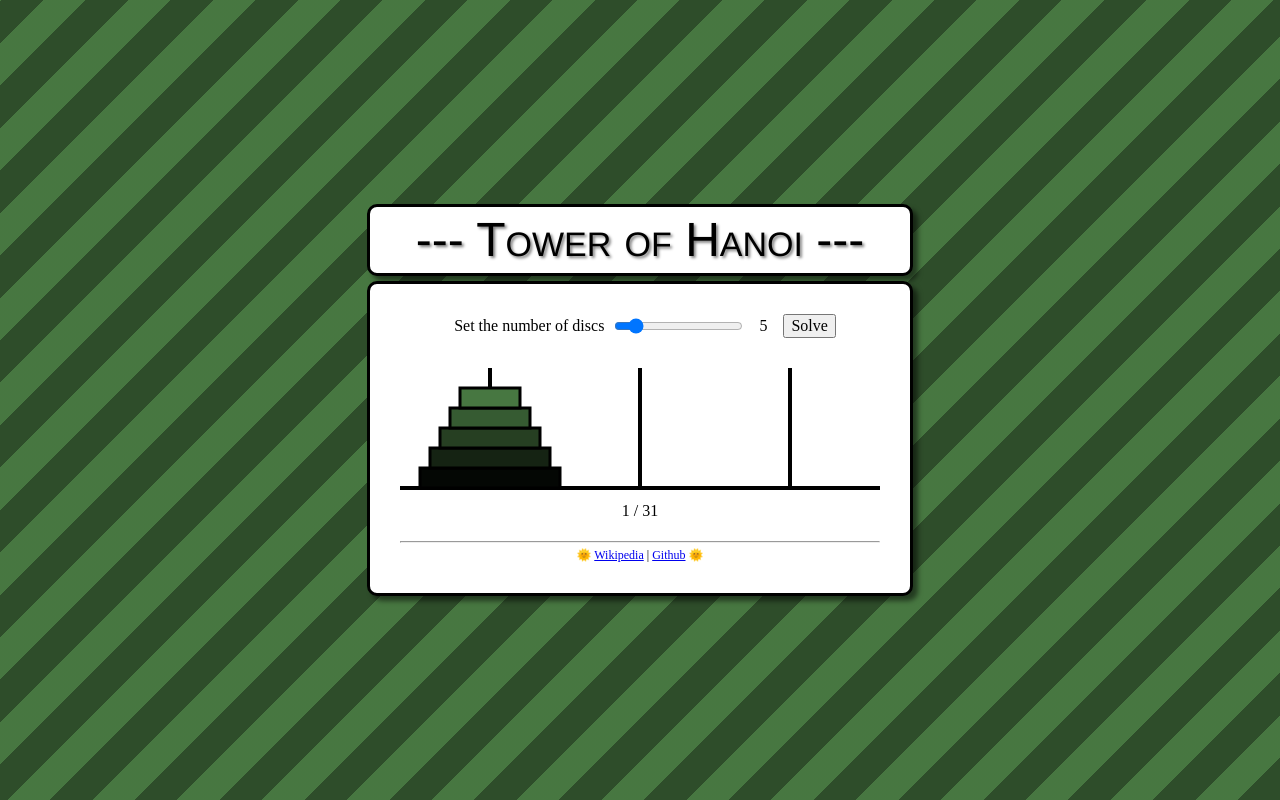
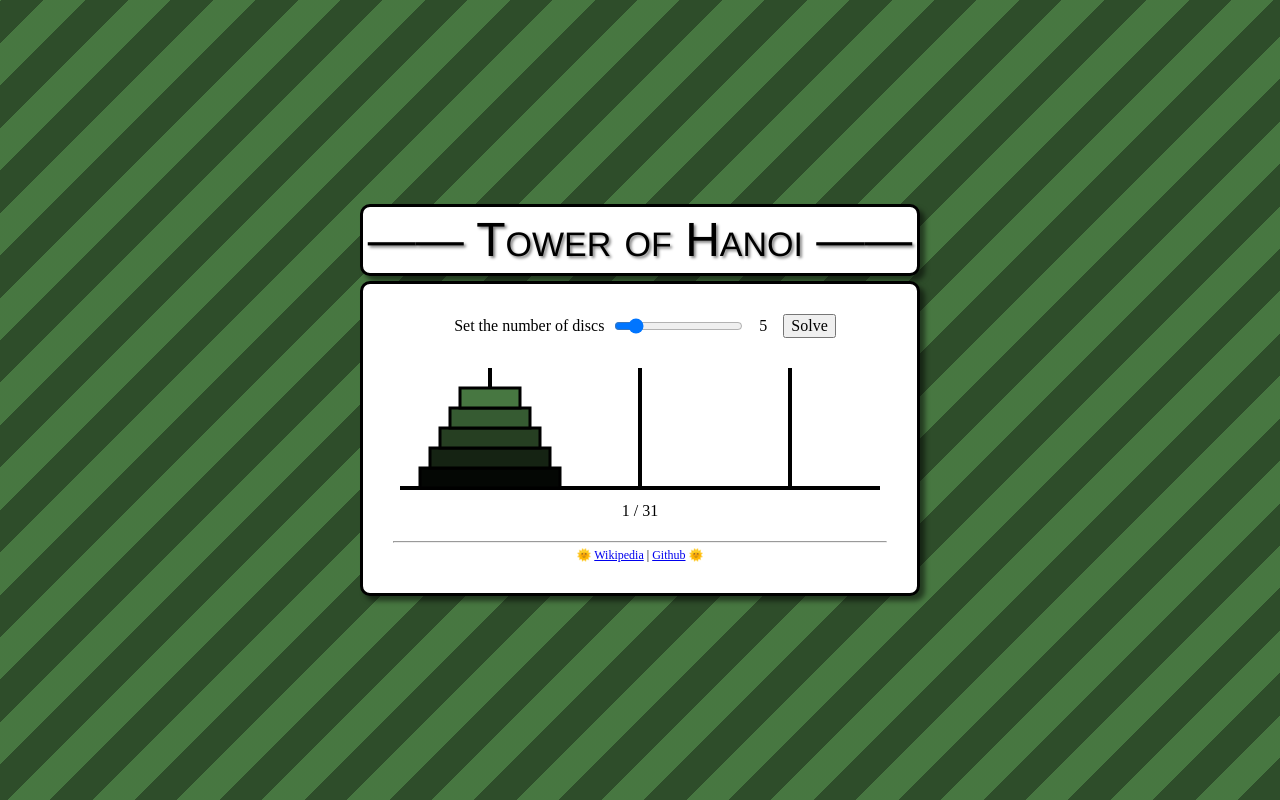
Before and after one commit to jvuor/hanoi-towers, a React (Create React App) app: page / in a window 1280 px wide. Built offline with nearby package versions, Linux system fonts and the light colour scheme.

Commit message:
style changes

```diff
--- a/public/index.html
+++ b/public/index.html
@@ -5,7 +5,7 @@
     <link rel="shortcut icon" href="%PUBLIC_URL%/favicon.ico" />
     <meta name="viewport" content="width=device-width, initial-scale=1" />
     <meta name="theme-color" content="#000000" />
-    <title>Towers of Hanoi</title>
+    <title>Tower of Hanoi</title>
   </head>
   <body>
     <noscript>You need to enable JavaScript to run this app.</noscript>
--- a/src/App.tsx
+++ b/src/App.tsx
@@ -33,7 +33,7 @@
       <div className="center">
         <div>
           <div className="container container-header">
-            --- Tower of Hanoi ---
+          ―― Tower of Hanoi ――
           </div>
           <div className="container container-app">
             <SolutionBuilder setSolution={this.setSolution} />
```
